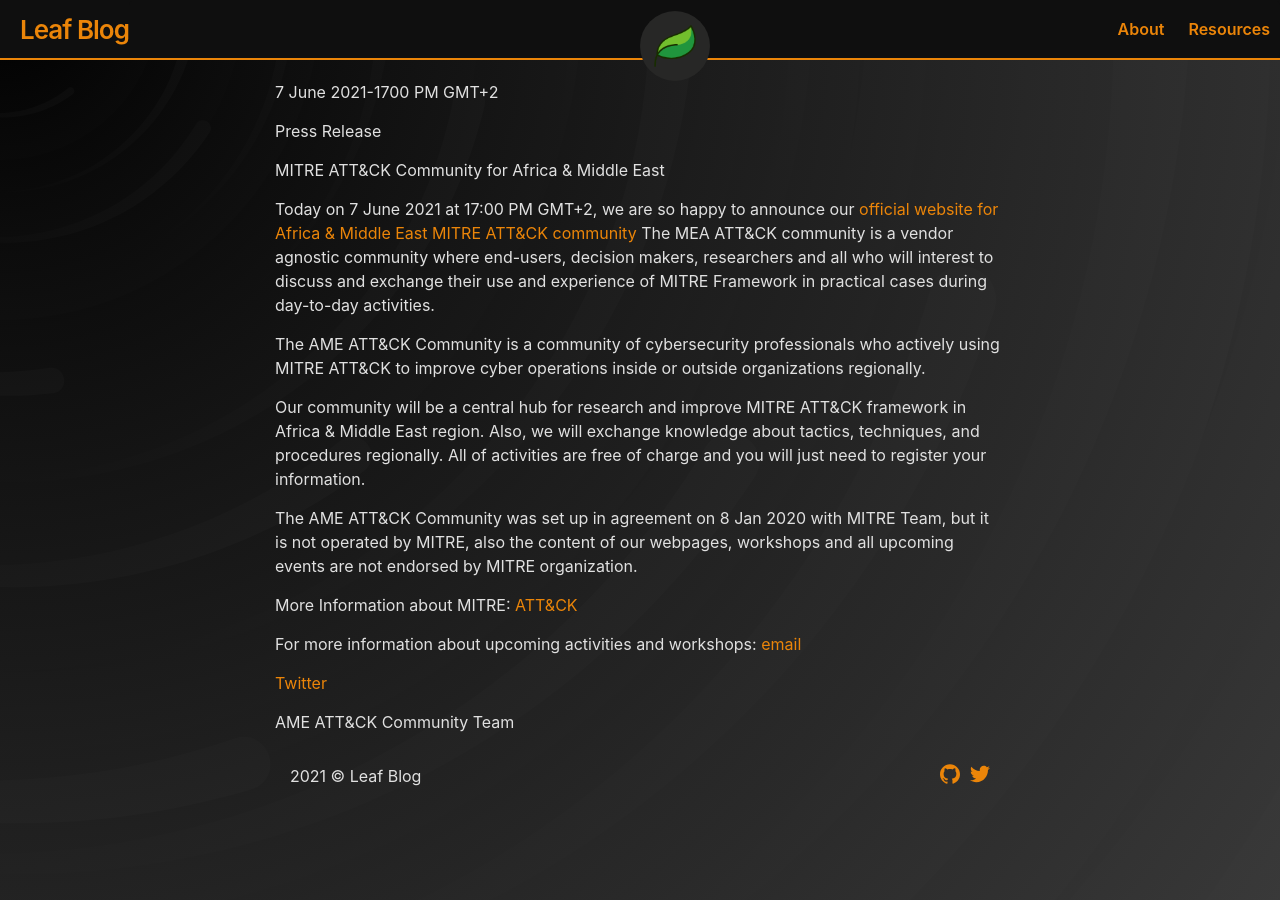
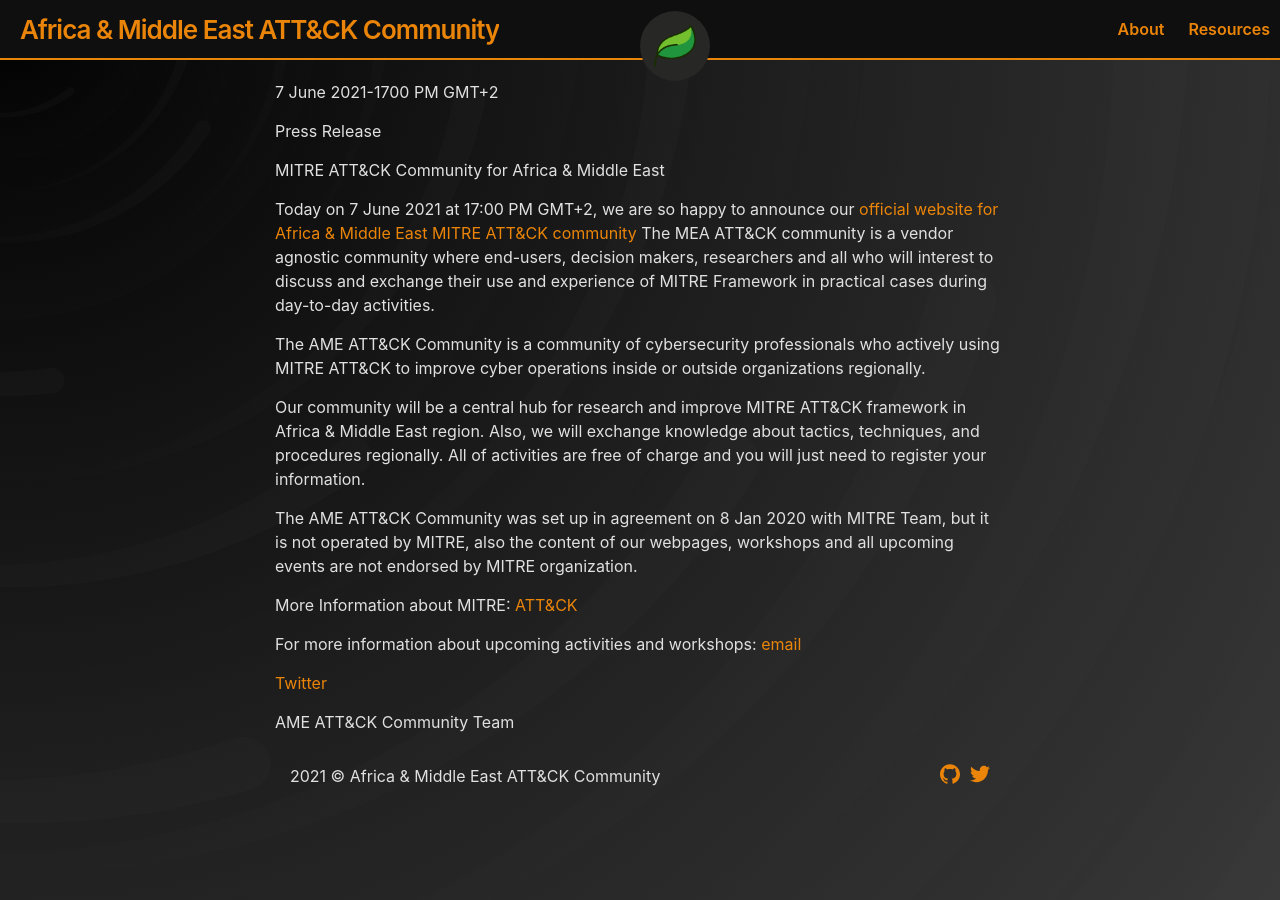
Before and after one commit to bluzr/attackcommunity.github.io, a Jekyll site: the page built from index.md, in a window 1280 px wide. Built offline with Jekyll 4.4.1, drawn with Linux system fonts in a browser that asks for light colours.

Commit message:
Update _config.yml

```diff
--- a/_config.yml
+++ b/_config.yml
@@ -1,4 +1,4 @@
-title: Leaf Blog
+title: Africa & Middle East ATT&CK Community
 iconURL: assets/default-icon.png
 theme: jekyll-theme-leaf
 
```
